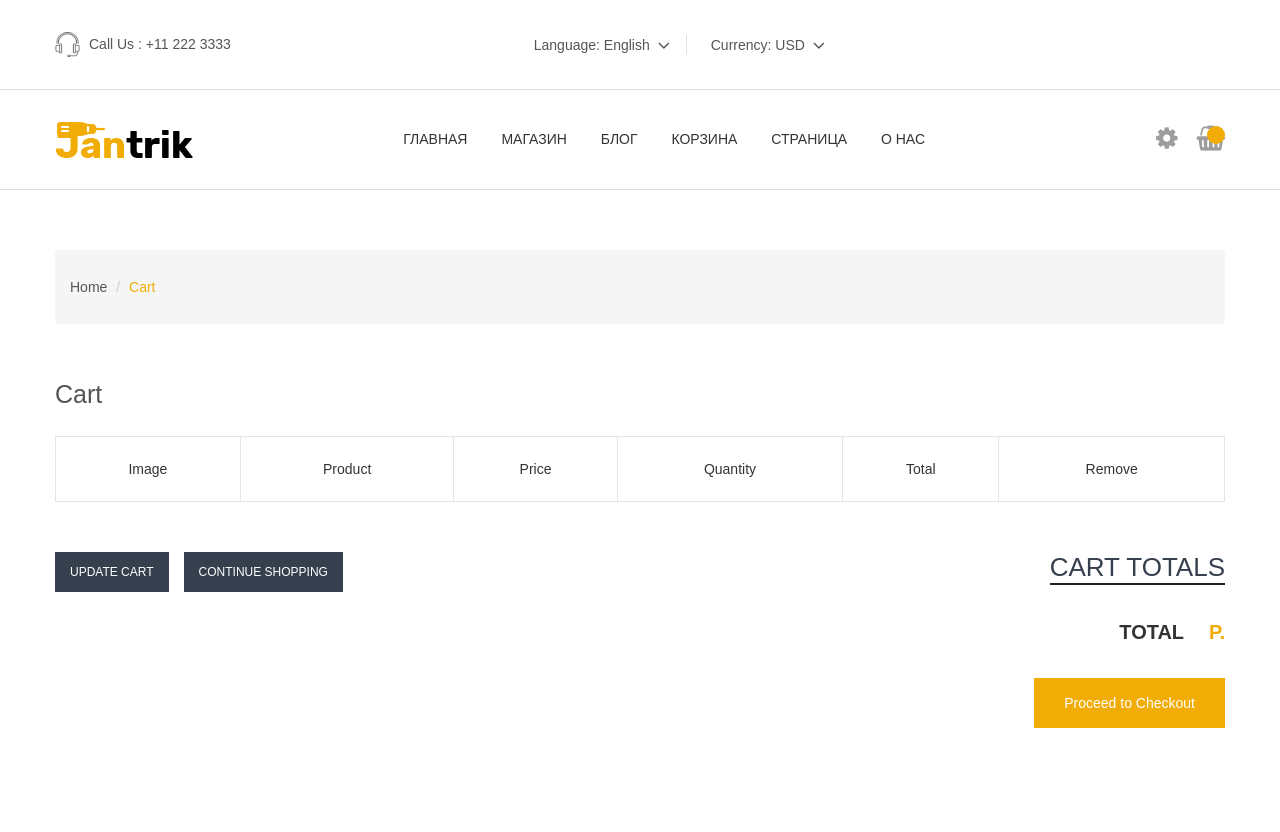
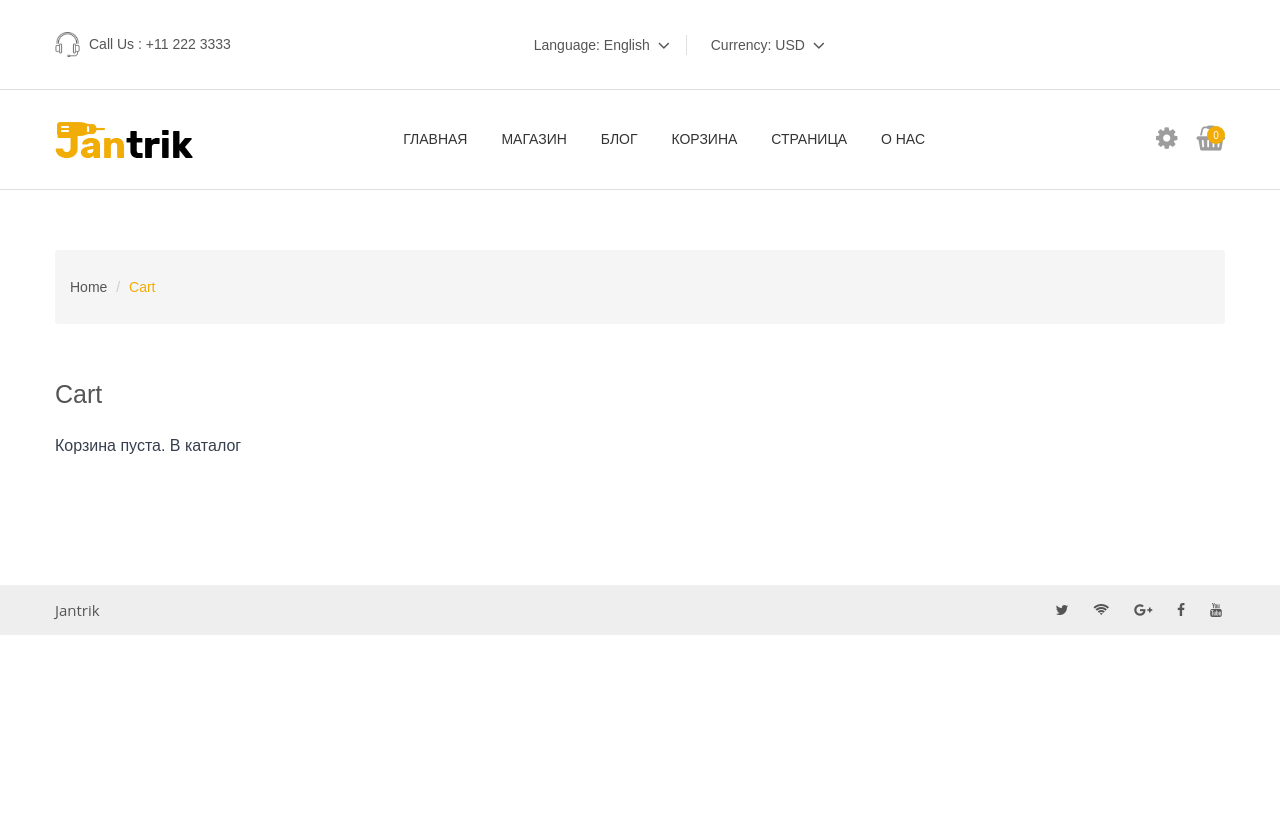
Before and after one commit to elisevat/jantric_pet, a Django app: page /user/cart/ in a window 1280 px wide. Shown: the top 832 px of the page. After the commit the page ends 635 px from the top, so only its background shows below. Run offline with Django 5.2, Linux system fonts and the light colour scheme; lists and menus that the app fills with data are empty; some libraries are stand-ins or nearby versions; some web fonts are replaced.

Commit message:
Удаление товара из корзины

```diff
--- a/tech_goods_store/carts/templates/carts/includes/included_cart.html
+++ b/tech_goods_store/carts/templates/carts/includes/included_cart.html
@@ -4,7 +4,7 @@
 <!-- Cart Box Start -->
 {% get_carts_for_user request as carts%}
 
-<li><a href="#"><i class="fa fa-shopping-basket"></i><span class="cart-counter">{{ carts.quant_user_cats }}</span></a>
+<li><a href="#"><i class="fa fa-shopping-basket"></i><span class="cart-counter">{% if carts %}{{ carts.quant_user_cats }}{% else %}0{% endif %}</span></a>
     <ul class="ht-dropdown main-cart-box">
         <li>
             {% for cart in carts %}
@@ -16,16 +16,20 @@
                     <h6><a href="{{ cart.product.get_absolute_url }}">{{ cart.product.name|truncatechars_html:40 }}</a></h6>
                     <span>{{ cart.quantity }} × {{ cart.product.price_with_discount }} р.</span>
                 </div>
-                <a class="del-icone" href="{% url 'carts:cart_remove' 1 %}"><i class="fa fa-window-close-o"></i></a>
+                <a class="del-icone" href="{% url "carts:cart_remove" cart.pk %}"><i class="fa fa-window-close-o"></i></a>
             </div>
+            {% empty %}
+            <h6> Корзина пуста. <a href="{% url "goods:shop" %}">В каталог</a></h6>
+
             {% endfor %}
-
+            {% if carts %}
             <div class="cart-footer fix">
                 <h5>Итог :<span class="f-right">{{ carts.total_price }} р.</span></h5>
                 {% block cart_buttom %}
 
                 {% endblock %}
             </div>
+            {% endif %}
             <!-- Cart Footer Inner End -->
         </li>
     </ul>
--- a/tech_goods_store/carts/urls.py
+++ b/tech_goods_store/carts/urls.py
@@ -6,5 +6,5 @@ app_name = 'carts'
 urlpatterns = [
     path('add/<slug:product_slug>/', views.cart_add, name='cart_add'),
     path('change/<slug:product_slug>/', views.cart_change, name='cart_change'),
-    path('remove/<slug:product_slug>/', views.cart_remove, name='cart_remove')
+    path('remove/<int:cart_id>/', views.cart_remove, name='cart_remove')
 ]
--- a/tech_goods_store/users/templates/users/user_cart.html
+++ b/tech_goods_store/users/templates/users/user_cart.html
@@ -32,6 +32,7 @@
             <h2 class="text-capitalize sub-heading">cart</h2>
             <div class="row">
                 <div class="col-md-12">
+                    {% if carts %}
                     <!-- Form Start -->
                     <form action="#">
                         <!-- Table Content Start -->
@@ -57,7 +58,7 @@
                                         <td class="product-price"><span class="amount">{{ cart.product.price_with_discount }} р.</span></td>
                                         <td class="product-quantity"><input type="number" name={{cart.pk}} value="{{ cart.quantity }}" /></td>
                                         <td class="product-subtotal">{{ cart.product_total_price }} р.</td>
-                                        <td class="product-remove"> <a href="#"><i class="fa fa-times" aria-hidden="true"></i></a></td>
+                                        <td class="product-remove"> <a href="{% url "carts:cart_remove" cart.pk %}"><i class="fa fa-times" aria-hidden="true"></i></a></td>
                                     </tr>
                                     {% endfor %}
                                     {% comment %} <tr>
@@ -111,6 +112,9 @@
                         </div>
                         <!-- Row End -->
                     </form>
+                    {% else %}
+                    <h6> Корзина пуста. <a href="{% url "goods:shop" %}">В каталог</a></h6>
+                    {% endif %}
                     <!-- Form End -->
                 </div>
             </div>
```
Also changed, not shown: tech_goods_store/carts/views.py (+7 -2 lines).
